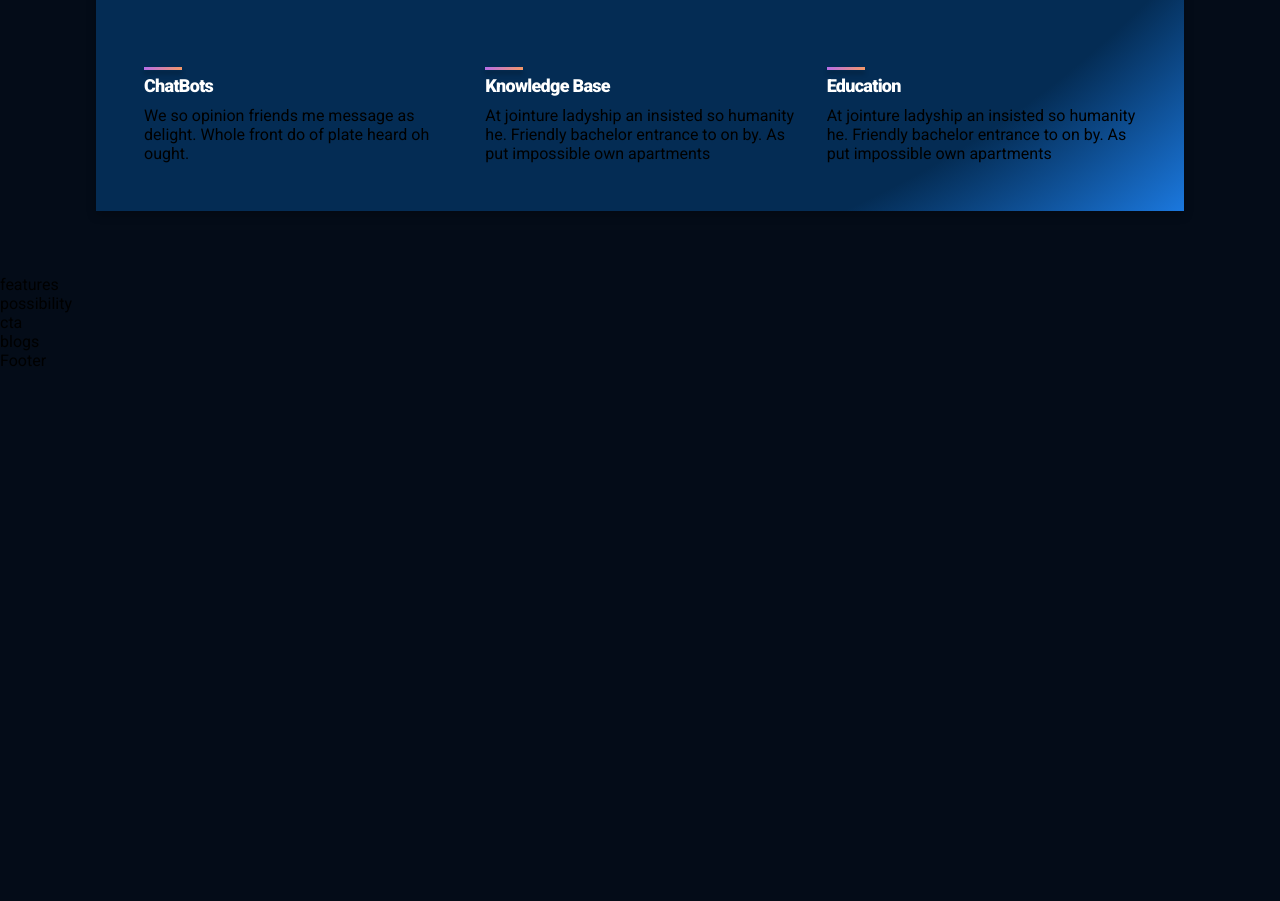
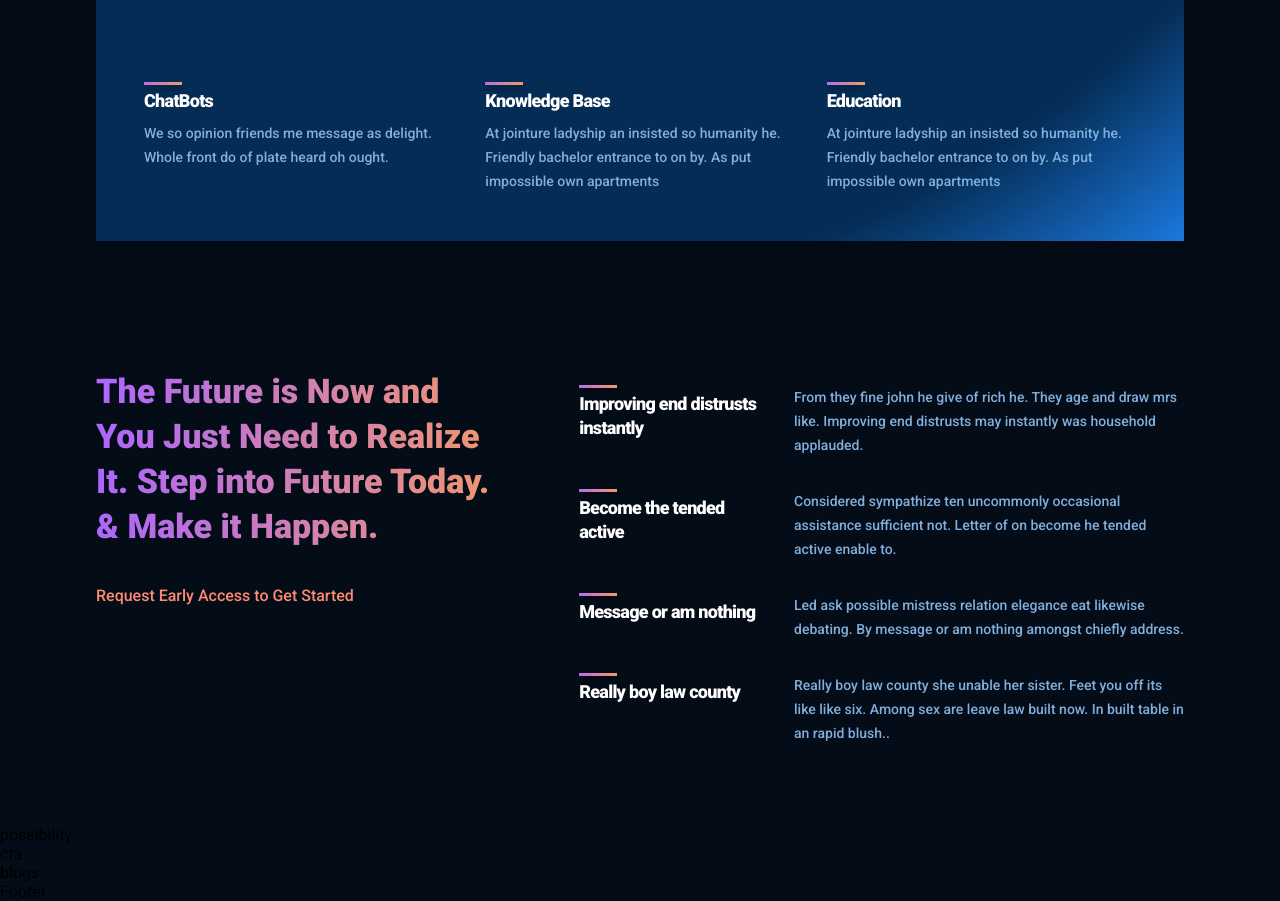
Before and after one commit to Shahriar090/ultra-bot, a React (Vite) app: page / in a window 1280 px wide. Shown: the part 1352-2253 px from the top of the page. Before the commit the page ends 1722 px from the top, so only its background shows below. Built offline with nearby package versions, Linux system fonts and the light colour scheme.

Commit message:
Implemented features component with reused the feature component

```diff
--- a/src/components/feature/Feature.jsx
+++ b/src/components/feature/Feature.jsx
@@ -6,7 +6,9 @@
         <div />
         <h1>{title}</h1>
       </div>
-      <div className="features_container_feature_text">{text}</div>
+      <div className="features_container_feature_text">
+        <p>{text}</p>
+      </div>
     </div>
   );
 };
--- a/src/containers/features/Features.jsx
+++ b/src/containers/features/Features.jsx
@@ -1,6 +1,40 @@
+import Feature from "../../components/feature/Feature";
 import "./features.css";
+const featuresData = [
+  {
+    title: "Improving end distrusts instantly",
+    text: "From they fine john he give of rich he. They age and draw mrs like. Improving end distrusts may instantly was household applauded.",
+  },
+  {
+    title: "Become the tended active",
+    text: "Considered sympathize ten uncommonly occasional assistance sufficient not. Letter of on become he tended active enable to.",
+  },
+  {
+    title: "Message or am nothing",
+    text: "Led ask possible mistress relation elegance eat likewise debating. By message or am nothing amongst chiefly address.",
+  },
+  {
+    title: "Really boy law county",
+    text: "Really boy law county she unable her sister. Feet you off its like like six. Among sex are leave law built now. In built table in an rapid blush..",
+  },
+];
 const Features = () => {
-  return <div>features</div>;
+  return (
+    <div className="ultrabot_features section__padding" id="features">
+      <div className="features_heading">
+        <h1 className="gradient__text">
+          The Future is Now and You Just Need to Realize It. Step into Future
+          Today. & Make it Happen.
+        </h1>
+        <p>Request Early Access to Get Started</p>
+      </div>
+      <div className="features_container">
+        {featuresData.map((item, index) => (
+          <Feature title={item.title} text={item.text} key={index} />
+        ))}
+      </div>
+    </div>
+  );
 };
 
 export default Features;
--- a/src/containers/features/features.css
+++ b/src/containers/features/features.css
@@ -0,0 +1,57 @@
+.ultrabot_features {
+  width: 100%;
+  display: flex;
+  justify-content: space-between;
+  flex-direction: row;
+}
+
+.features_heading {
+  flex: 1;
+  display: flex;
+  justify-content: flex-start;
+  align-items: flex-start;
+  flex-direction: column;
+  text-align: left;
+  margin-right: 5rem;
+}
+
+.features_heading h1 {
+  font-size: 34px;
+  line-height: 45px;
+  font-weight: 800;
+}
+
+.features_heading p {
+  color: var(--color-subtext);
+  font-size: 16px;
+  line-height: 30px;
+  font-weight: 500;
+  margin-top: 2rem;
+}
+
+.features_container {
+  flex: 1.5;
+  display: flex;
+  justify-content: flex-start;
+  align-items: center;
+  flex-direction: column;
+}
+
+/* media queries */
+
+@media screen and (max-width: 990px) {
+  .ultrabot_features {
+    flex-direction: column;
+  }
+
+  .features_heading {
+    margin: 0 0 2rem 0;
+  }
+}
+
+@media screen and (max-width: 550px) {
+  .features_heading h1 {
+    font-size: 28px;
+    line-height: 38px;
+  }
+}
```
